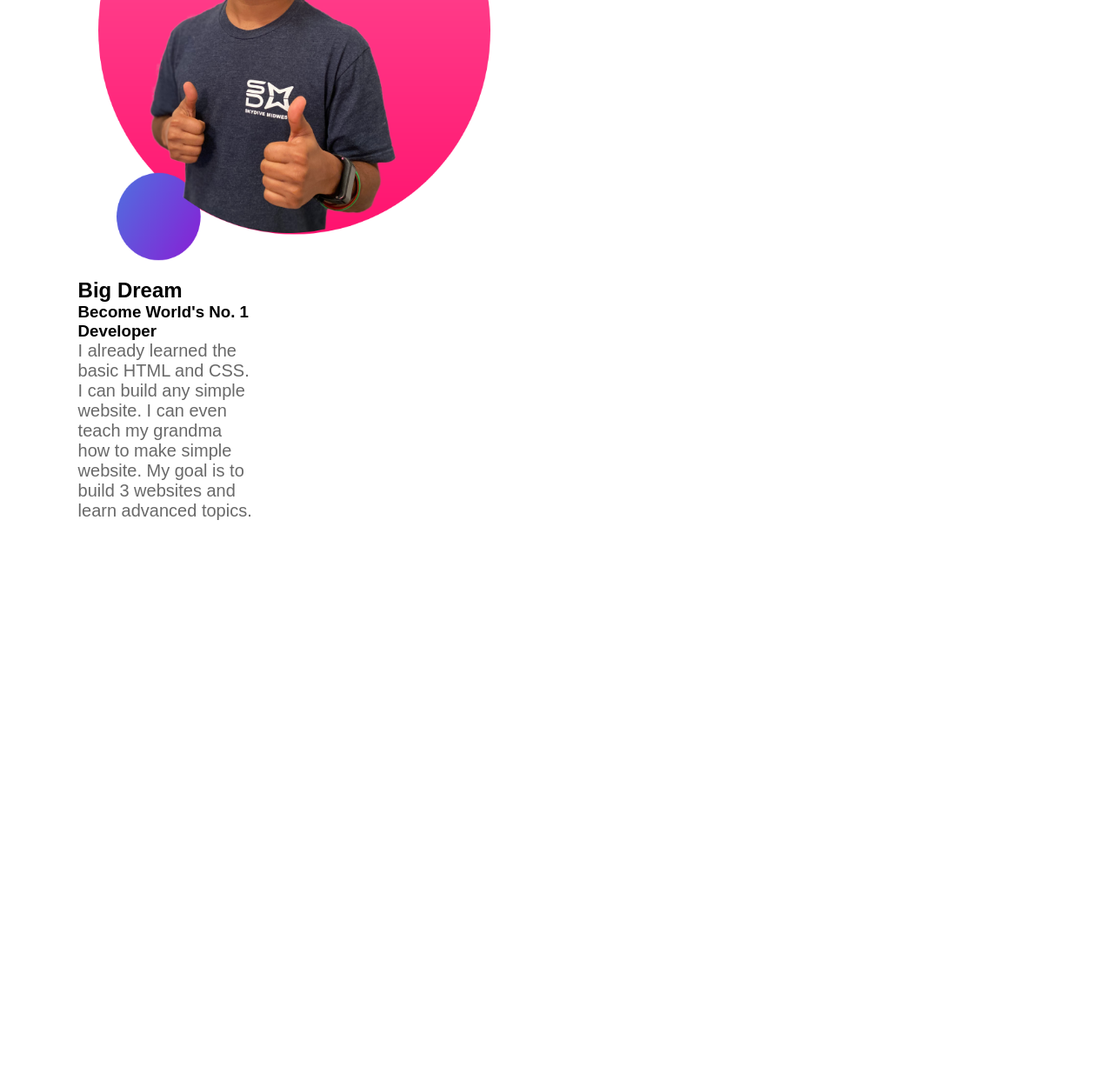
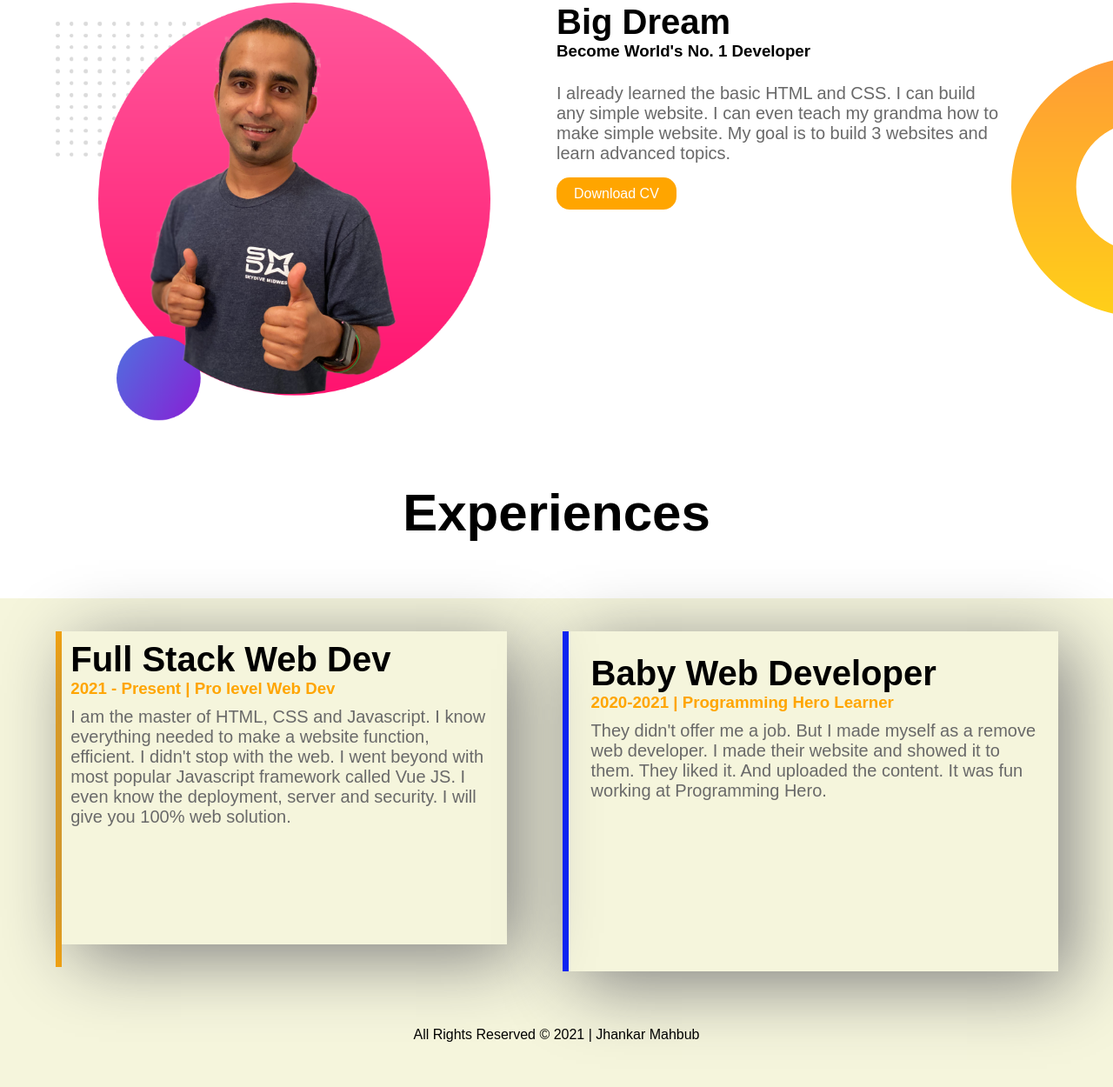
Before and after one commit to arpon050/Simple-Portfolio-1, a plain HTML site: page index.html in a window 1280 px wide. Shown: the part 777-2027 px from the top of the page at 87% size. Before the commit the page ends 1376 px from the top, so only its background shows below. Drawn offline with Linux system fonts and the light colour scheme.

Commit message:
Primary Finish

```diff
--- a/index.html
+++ b/index.html
@@ -29,17 +29,49 @@
     </section>
     <section class="mid-section">
       <div class="half-width">
-        <img height="500px" src="./images/jhankar2.png" alt="" />
-        <div class="half-width">
-          <h2 class="">Big Dream</h2>
-          <h3>Become World's No. 1 Developer</h3>
+        <img src="./images/jhankar2.png" alt="" />
+      </div>
+      <div class="half-width">
+        <h2 class="big-text">Big Dream</h2>
+        <h3 style="margin-bottom: 5%">Become World's No. 1 Developer</h3>
+        <p>
+          I already learned the basic HTML and CSS. I can build any simple
+          website. I can even teach my grandma how to make simple website. My
+          goal is to build 3 websites and learn advanced topics.
+        </p>
+        <a href="#" class="btn">Download CV</a>
+      </div>
+
+    </section>
+    <section class="end-section">
+      <span style="text-align: center" class="big-text">
+        <h2>Experiences</h2></span
+      >
+      <div id="full-stack" class="half-width ">
+        <div class="single-exp">
+          <h2 class="big-text">Full Stack Web Dev</h2>
+          <h3 class="orange-h">2021 - Present | Pro level Web Dev</h3>
           <p>
-            I already learned the basic HTML and CSS. I can build any simple
-            website. I can even teach my grandma how to make simple website. My
-            goal is to build 3 websites and learn advanced topics.
+            I am the master of HTML, CSS and Javascript. I know everything
+            needed to make a website function, efficient. I didn't stop with the
+            web. I went beyond with most popular Javascript framework called Vue
+            JS. I even know the deployment, server and security. I will give you
+            100% web solution.
           </p>
         </div>
       </div>
+      <div id="baby" class="half-width">
+        <h2 class="big-text">Baby Web Developer</h2>
+        <h3 class="orange-h">2020-2021 | Programming Hero Learner</h3>
+        <p>
+          They didn't offer me a job. But I made myself as a remove web
+          developer. I made their website and showed it to them. They liked it.
+          And uploaded the content. It was fun working at Programming Hero.
+        </p>
+      </div>
     </section>
+    <footer>
+      All Rights Reserved &copy; 2021 | Jhankar Mahbub
+    </footer>
   </body>
 </html>
--- a/style.css
+++ b/style.css
@@ -6,8 +6,8 @@
 .top-section {
   background-image: url(./images/top-banner.png);
   background-repeat: no-repeat;
-  height: 200px;
-  margin-bottom: 5%;
+  height: 550px;
+  margin-bottom: 15%;
 }
 .half-width {
   width: 40%;
@@ -28,8 +28,8 @@
 p {
   color: dimgray;
   font-size: 20px;
-  /* margin-top: 2%;
-  margin-bottom: 5%; */
+  margin-top: 2%;
+  margin-bottom: 5%;
 }
 .half-width img {
   width: 500px;
@@ -47,3 +47,33 @@
   background-color: #e78915;
   font-weight: 700;
 }
+.mid-section {
+  background-image: url(./images/dream-bg.png);
+  background-repeat: no-repeat;
+  height: 500px;
+  background-position: right;
+  margin-bottom: 7%;
+}
+.single-exp {
+  box-shadow: 15px 15px 80px grey;
+  height: 340px;
+  padding: 2%;
+  margin-bottom: 5%;
+}
+#full-stack {
+  border-left: 7px solid;
+  border-image: linear-gradient(to right, orange, #e78915) 1;
+}
+#baby {
+  border-left: 7px solid;
+  border-image: linear-gradient(to right, rgb(13, 36, 240), #2ad0fa) 1;
+  box-shadow: 15px 15px 80px grey;
+  height: 340px;
+  padding: 2%;
+  margin-bottom: 5%;
+}
+footer {
+  text-align: center;
+  padding: 4%;
+  background-color: beige;
+}
```
Also changed, not shown: 2 other files.
